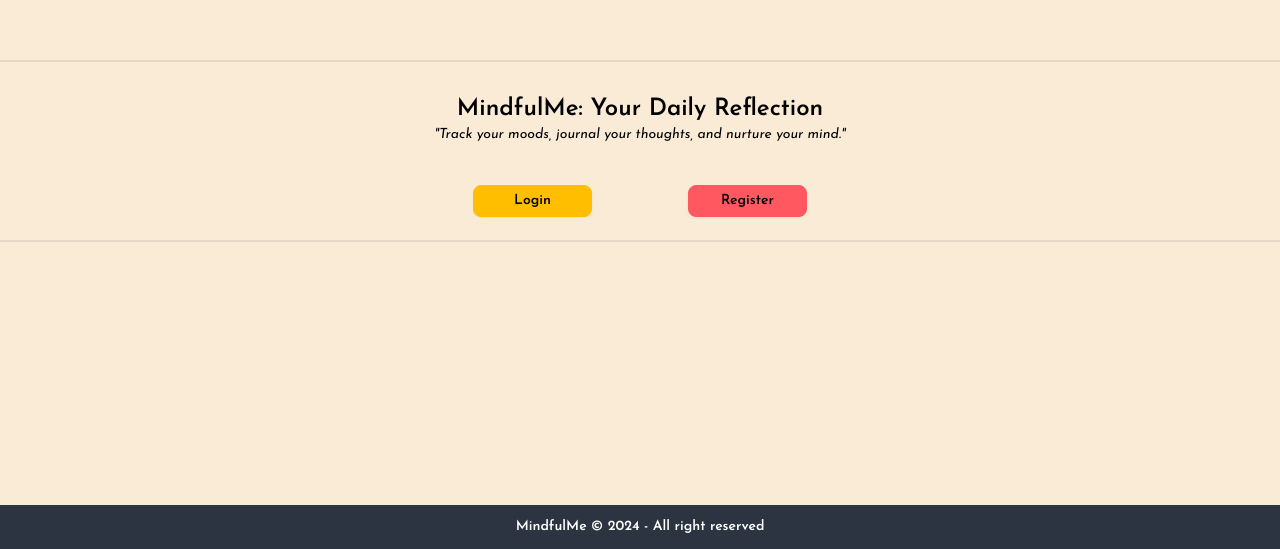
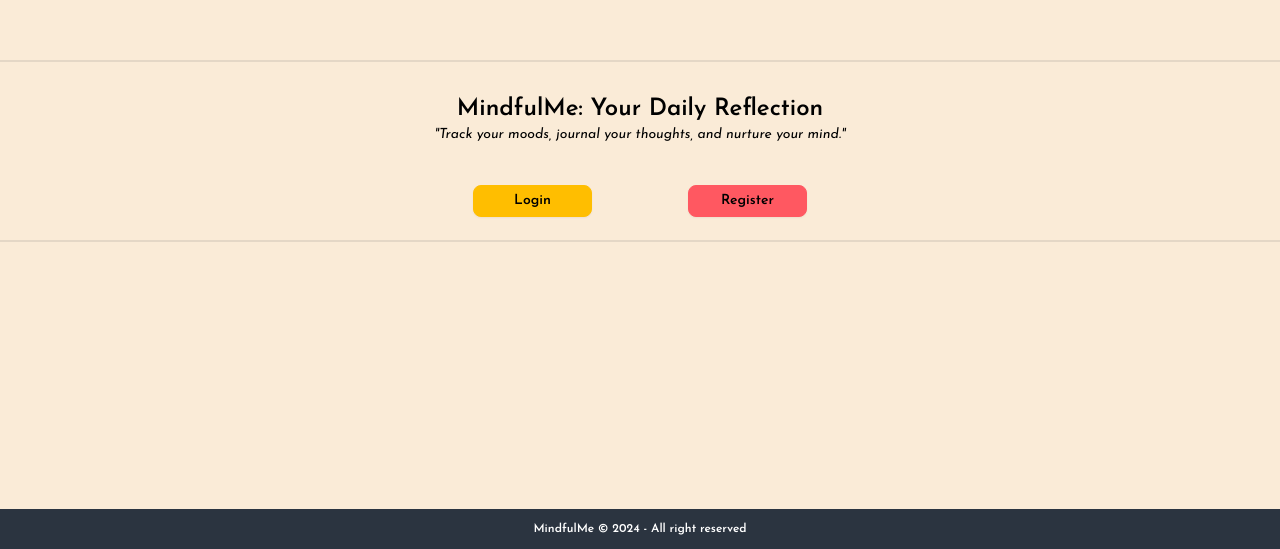
Before and after one commit to seenjey07/mindful-me, a React (Vite) app in the folder frontend/: page / in a window 1280 px wide. Shown: the part 251-800 px from the top of the page. Built offline with nearby package versions, Linux system fonts and the light colour scheme; grey boxes are pictures that could not be loaded.

Commit message:
Changed text to sm

```diff
--- a/frontend/src/components/Footer.jsx
+++ b/frontend/src/components/Footer.jsx
@@ -2,7 +2,7 @@ const Footer = () => {
   return (
     <>
       <footer className="footer bg-neutral text-neutral-content p-3 absolute bottom-0">
-        <p className="text-white font-semibold justify-self-center">
+        <p className="text-white font-semibold justify-self-center text-xs">
           MindfulMe © {new Date().getFullYear()} - All right reserved
         </p>
       </footer>
```
